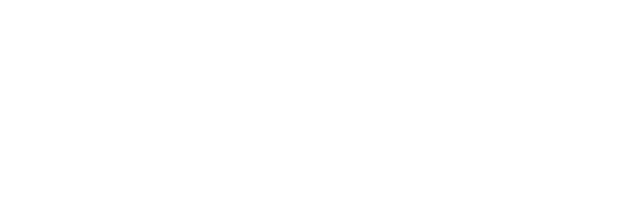
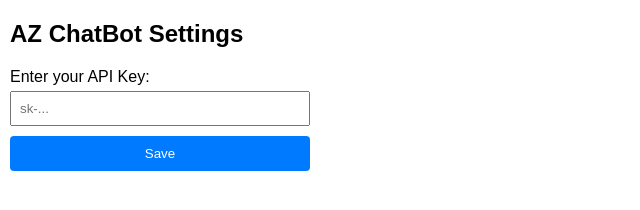
Before and after one commit to phbalanc3d/AIhelpButton, a browser extension: page index.html in a window 1280 px wide. Shown: the whole page, without its empty margins (0-640 px from the left). Drawn offline with Linux system fonts and the light colour scheme.

Commit message:
few changes

```diff
--- a/index.html
+++ b/index.html
@@ -1,9 +1,25 @@
-<!--
-   index.html
-   Author:
-   Author URI: https://
-   Author Github URI: https://www.github.com/
-   Project Repository URI: https://github.com/
-   Description: The main UI for your Chrome Extension
-   License: MIT
--->
+<!DOCTYPE html>
+<html>
+<head>
+  <title>AZ ChatBot</title>
+  <link rel="stylesheet" href="style.css" />
+</head>
+<body>
+  <h2>AZ ChatBot Settings</h2>
+  <label>Enter your API Key:</label>
+  <input type="text" id="apiKey" placeholder="sk-..." />
+  <button id="saveBtn">Save</button>
+  <p id="status"></p>
+  <script>
+    document.getElementById('saveBtn').onclick = () => {
+      const key = document.getElementById('apiKey').value;
+      chrome.storage.local.set({ apiKey: key }, () => {
+        document.getElementById('status').textContent = 'Saved!';
+      });
+    };
+    chrome.storage.local.get('apiKey', (data) => {
+      if (data.apiKey) document.getElementById('apiKey').value = data.apiKey;
+    });
+  </script>
+</body>
+</html>
--- a/style.css
+++ b/style.css
@@ -0,0 +1,37 @@
+body {
+    font-family: Arial, sans-serif;
+    margin: 10px;
+    width: 300px;
+  }
+
+  h3 {
+    margin: 10px 0;
+  }
+
+  input {
+    width: 100%;
+    padding: 8px;
+    margin: 5px 0;
+    box-sizing: border-box;
+  }
+
+  button {
+    width: 100%;
+    padding: 10px;
+    margin: 5px 0;
+    cursor: pointer;
+    border: none;
+    background-color: #007bff;
+    color: white;
+    border-radius: 4px;
+  }
+
+  button:disabled {
+    background-color: #cccccc;
+    cursor: not-allowed;
+  }
+
+#editApiKeyButton{
+  background-color: rgba(255, 255, 0, 0.904);
+  color: black;
+}
```
Also changed, not shown: manifest.json.
